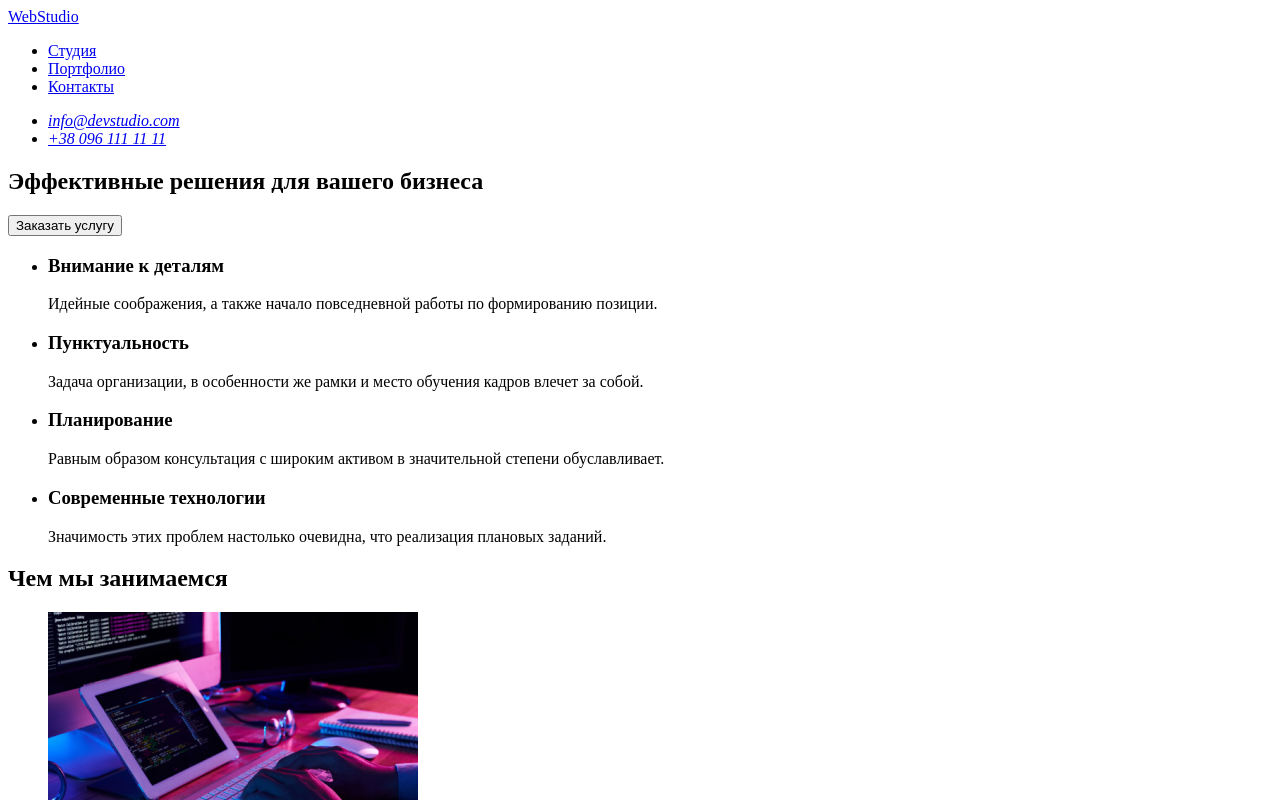
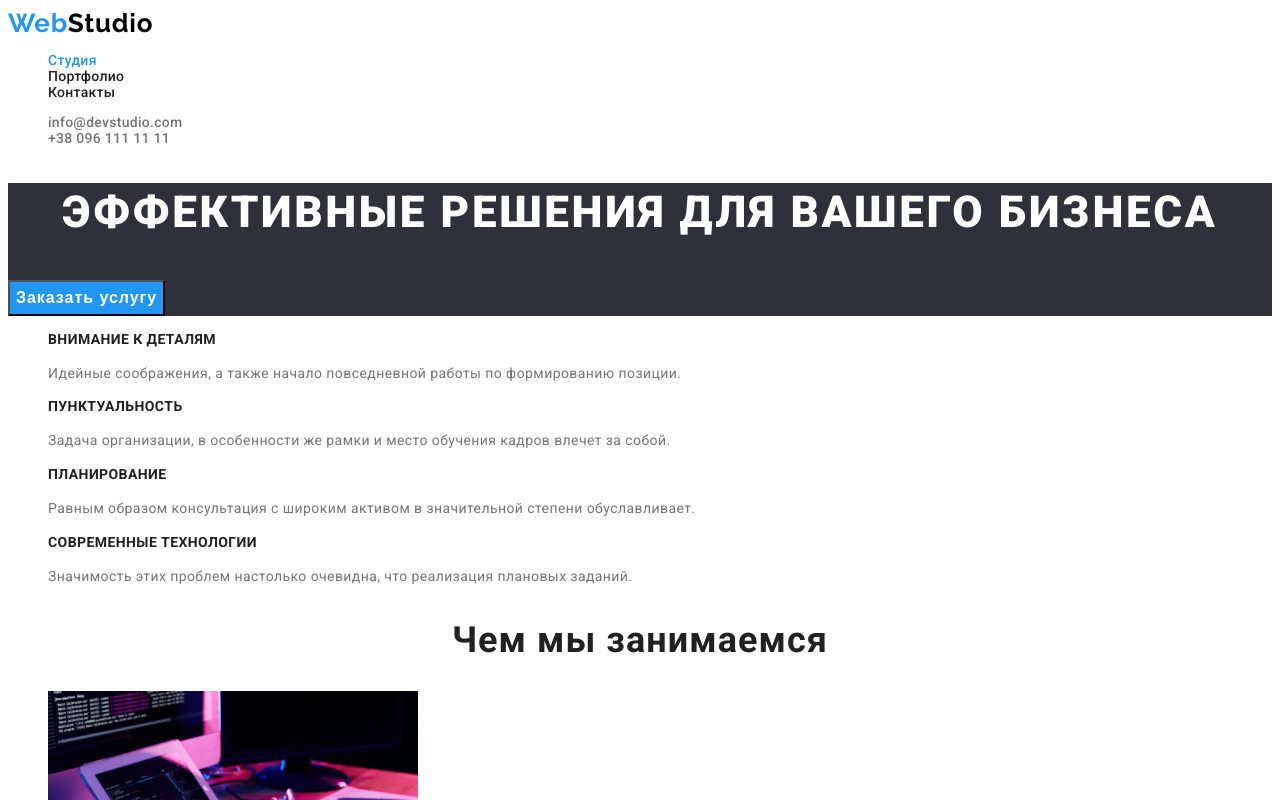
Before and after one commit to larysadem/goit-markup-hw-02, a plain HTML site: page index.html in a window 1280 px wide. Shown: the top 800 px of the page. Drawn offline with Linux system fonts and the light colour scheme.

Commit message:
Добавляет стили для страницы Студия

```diff
--- a/css/style.css
+++ b/css/style.css
@@ -0,0 +1,163 @@
+:root {
+  --primary-text-color: #757575;
+  --title-text-color: #212121;
+  --accent-color: #2196f3;
+  --white: #ffffff;
+  --black: #000000;
+  --footer-address-color: rgba(255, 255, 255, 0.6);
+  --bg-main: #2f303a;
+  --bg-team: #f5f4fa;
+}
+
+/* font-family: 'Raleway', sans-serif;
+font-family: 'Roboto', sans-serif; */
+
+body {
+  color: var(--primary-text-color);
+  font-family: "Roboto", sans-serif;
+  font-style: normal;
+}
+
+.link {
+  text-decoration: none;
+}
+
+/* .footer .link:hover,
+.footer .link:focus {
+  color: var(--accent-color);
+} */
+
+.header {
+  background-color: var(--white);
+  font-weight: 500;
+  font-size: 14px;
+  line-height: 1.14;
+  letter-spacing: 0.02em;
+}
+
+.logo {
+  font-family: Raleway, sans-serif;
+  font-weight: bold;
+  font-size: 26px;
+  line-height: 1.19;
+  letter-spacing: 0.03em;
+}
+
+.header .logo {
+  color: var(--black);
+}
+
+.web {
+  color: var(--accent-color);
+}
+
+.site-nav a {
+  color: var(--title-text-color);
+}
+
+.site-nav .current {
+  color: var(--accent-color);
+}
+
+.address {
+  font-style: normal;
+}
+
+.header .address a {
+  color: var(--primary-text-color);
+}
+
+.hero {
+  background-color: var(--bg-main);
+}
+
+.hero-title {
+  font-weight: 900;
+  font-size: 44px;
+  line-height: 1.36;
+  text-align: center;
+  letter-spacing: 0.06em;
+  text-transform: uppercase;
+  color: var(--white);
+}
+
+.button {
+  font-weight: bold;
+  font-size: 16px;
+  line-height: 1.875;
+  text-align: center;
+  letter-spacing: 0.06em;
+  color: var(--white);
+  background-color: var(--accent-color);
+}
+
+.section .title {
+  font-weight: bold;
+  font-size: 36px;
+  line-height: 1.17;
+  text-align: center;
+  letter-spacing: 0.03em;
+  color: var(--title-text-color);
+}
+
+.features,
+.work {
+  background-color: var(--white);
+}
+
+.features .subtitle {
+  font-weight: bold;
+  font-size: 14px;
+  line-height: 1.14;
+  letter-spacing: 0.03em;
+  text-transform: uppercase;
+  color: var(--title-text-color);
+}
+
+.features .text {
+  font-weight: normal;
+  font-size: 14px;
+  line-height: 1.71;
+  letter-spacing: 0.03em;
+}
+
+.team {
+  background-color: var(--bg-team);
+}
+
+.team .subtitle {
+  font-weight: 500;
+  font-size: 16px;
+  line-height: 1.19;
+  text-align: center;
+  letter-spacing: 0.03em;
+  color: var(--title-text-color);
+}
+
+.team .text {
+  font-weight: normal;
+  font-size: 16px;
+  line-height: 1.19;
+  text-align: center;
+  letter-spacing: 0.03em;
+}
+
+.list {
+  list-style: none;
+}
+
+.footer {
+  background-color: var(--bg-main);
+}
+
+.footer .logo {
+  color: var(--white);
+}
+
+.footer .contacts {
+  color: var(--footer-address-color);
+}
+
+.footer .map {
+  color: var(--white);
+}
--- a/index.html
+++ b/index.html
@@ -5,60 +5,65 @@
     <meta charset="UTF-8">
     <meta name="viewport" content="width=device-width, initial-scale=1.0">
     <title>WebStudio</title>
+    <link
+        href="https://fonts.googleapis.com/css2?family=Raleway:wght@700&family=Roboto:wght@400;500;700;900&display=swap"
+        rel="stylesheet">
     <link rel="stylesheet" href="./css/style.css">
 </head>
 
 <body>
-    <header>
+    <header class="header">
         <nav>
-            <a href="./index.html">WebStudio</a>
+            <a href="./index.html" class="link logo"><span class="web">Web</span>Studio</a>
 
-            <ul>
-                <li><a href="./index.html">Студия</a></li>
-                <li><a href="./portfolio.html">Портфолио</a></li>
-                <li><a href="#contacts">Контакты</a></li>
+            <ul class="site-nav list">
+                <li><a href="./index.html" class="link current">Студия</a></li>
+                <li><a href="./portfolio.html" class="link">Портфолио</a></li>
+                <li><a href="#contacts" class="link">Контакты</a></li>
             </ul>
         </nav>
 
-        <address>
-            <ul>
-                <li><a href="mailto:info@devstudio.com" lang="en">info@devstudio.com</a></li>
-                <li><a href="tel:+380961111111">+38 096 111 11 11</a></li>
+        <address class="address">
+            <ul class="list">
+                <li><a href="mailto:info@devstudio.com" lang="en" class="link">info@devstudio.com</a></li>
+                <li><a href="tel:+380961111111" class="link">+38 096 111 11 11</a></li>
             </ul>
         </address>
     </header>
 
     <main>
-        <section>
-            <h1>Эффективные решения для вашего бизнеса</h1>
-            <button type="button">Заказать услугу</button>
+        <section class="hero">
+            <h1 class="hero-title">Эффективные решения для вашего бизнеса</h1>
+            <button type="button" class="button">Заказать услугу</button>
         </section>
 
-        <section>
+        <section class="section features">
             <h2 hidden>Особенности</h2>
-            <ul>
+            <ul class="list">
                 <li>
-                    <h3>Внимание к деталям</h3>
-                    <p>Идейные соображения, а также начало повседневной работы по формированию позиции.</p>
+                    <h3 class="subtitle">Внимание к деталям</h3>
+                    <p class="text">Идейные соображения, а также начало повседневной работы по формированию позиции.</p>
                 </li>
                 <li>
-                    <h3>Пунктуальность</h3>
-                    <p>Задача организации, в особенности же рамки и место обучения кадров влечет за собой.</p>
+                    <h3 class="subtitle">Пунктуальность</h3>
+                    <p class="text">Задача организации, в особенности же рамки и место обучения кадров влечет за собой.
+                    </p>
                 </li>
                 <li>
-                    <h3>Планирование</h3>
-                    <p>Равным образом консультация с широким активом в значительной степени обуславливает.</p>
+                    <h3 class="subtitle">Планирование</h3>
+                    <p class="text">Равным образом консультация с широким активом в значительной степени обуславливает.
+                    </p>
                 </li>
                 <li>
-                    <h3>Современные технологии</h3>
-                    <p>Значимость этих проблем настолько очевидна, что реализация плановых заданий.</p>
+                    <h3 class="subtitle">Современные технологии</h3>
+                    <p class="text">Значимость этих проблем настолько очевидна, что реализация плановых заданий.</p>
                 </li>
             </ul>
         </section>
 
-        <section>
-            <h2>Чем мы занимаемся</h2>
-            <ul>
+        <section class="section work">
+            <h2 class="title">Чем мы занимаемся</h2>
+            <ul class="list">
                 <li>
                     <img src="./images/studio/box1.jpg" alt="Программист пишет код на компьютере" width="370">
                 </li>
@@ -74,46 +79,47 @@
 
         </section>
 
-        <section>
-            <h2>Наша команда</h2>
-            <ul>
+        <section class="section team">
+            <h2 class="title">Наша команда</h2>
+            <ul class="list">
                 <li>
                     <img src="./images/studio/igor.jpg" alt="Дизайнер Игорь Демьяненко" width="270">
-                    <h3>Игорь Демьяненко</h3>
-                    <p lang="en">Product Designer</p>
+                    <h3 class="subtitle">Игорь Демьяненко</h3>
+                    <p lang="en" class="text"> Product Designer</p>
                 </li>
                 <li>
                     <img src="./images/studio/olga.jpg" alt="Фронтенд-девелопер Ольга Репина" width="270">
-                    <h3>Ольга Репина</h3>
-                    <p lang="en">Frontend Developer</p>
+                    <h3 class="subtitle">Ольга Репина</h3>
+                    <p lang="en" class="text">Frontend Developer</p>
                 </li>
                 <li>
                     <img src="./images/studio/nikolay.jpg" alt="Маркетолог Николай Тарасов" width="270">
-                    <h3>Николай Тарасов</h3>
-                    <p lang="en">Marketing</p>
+                    <h3 class="subtitle">Николай Тарасов</h3>
+                    <p lang="en" class="text">Marketing</p>
                 </li>
                 <li>
                     <img src="./images/studio/mikhail.jpg" alt="Дизайнер интерфейса Михаил Ермаков" width="270">
-                    <h3>Михаил Ермаков</h3>
-                    <p lang="en">UI Designer</p>
+                    <h3 class="subtitle">Михаил Ермаков</h3>
+                    <p lang="en" class="text">UI Designer</p>
                 </li>
             </ul>
         </section>
     </main>
 
-    <footer>
-        <a href="./index.html" lang="en">WebStudio</a>
-        <address id="contacts">
-            <ul>
+    <footer class="footer">
+        <a href="./index.html" lang="en" class="link logo"><span class="web">Web</span>Studio</a>
+        <address id="contacts" class="address">
+            <ul class="list">
                 <li>
-                    <a href="https://goo.gl/maps/ZpMErmG3QKiE5SAo8" target="_blank" rel="noopener noreferer">г. Киев,
+                    <a href="https://goo.gl/maps/ZpMErmG3QKiE5SAo8" target="_blank" rel="noopener noreferer"
+                        class="link map">г. Киев,
                         пр-т Леси Украинки, 26</a>
                 </li>
                 <li>
-                    <a href="mailto:info@devstudio.com" lang="en">info@devstudio.com</a>
+                    <a href="mailto:info@devstudio.com" lang="en" class="link contacts">info@devstudio.com</a>
                 </li>
                 <li>
-                    <a href="tel:+380961111111">+38 096 111 11 11</a>
+                    <a href="tel:+380961111111" class="link contacts">+38 096 111 11 11</a>
                 </li>
             </ul>
         </address>
```
Also changed, not shown: portfolio.html (+6 -3 lines).
